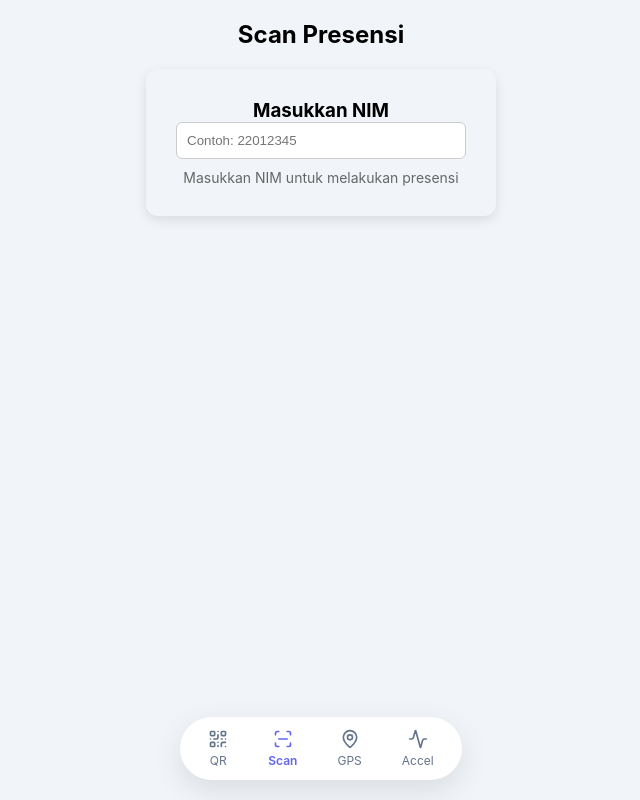
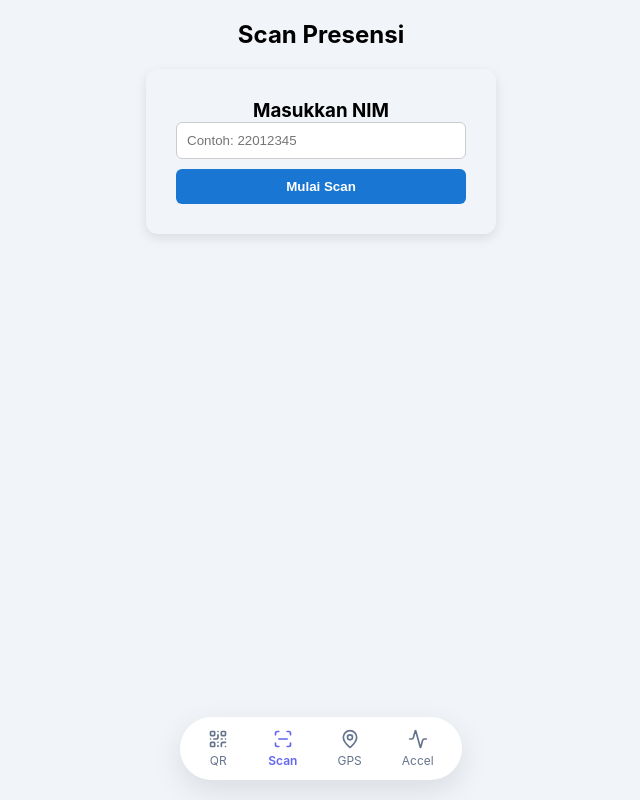
Before and after one commit to nerhays/presensiqr, a React (Vite) app: page / in a window 1280 px wide. Both pictures are taken after a click on the element "Scan". Shown: the whole page, without its empty margins (319-959 px from the left). Built offline with nearby package versions, Linux system fonts and the light colour scheme; no server answers.

Commit message:
pembenaran qr3

```diff
--- a/src/pages/Scan.jsx
+++ b/src/pages/Scan.jsx
@@ -17,7 +17,9 @@ export default function Scan() {
   const scannerRef = useRef(null);
   const scannedRef = useRef(false);
 
+  const [nimInput, setNimInput] = useState("");
   const [userId, setUserId] = useState("");
+
   const [status, setStatus] = useState("idle");
 
   // idle | processing | success | error
@@ -99,9 +101,11 @@ export default function Scan() {
         <div style={card}>
           <h3>Masukkan NIM</h3>
 
-          <input type="text" placeholder="Contoh: 22012345" value={userId} onChange={(e) => setUserId(e.target.value)} style={input} />
+          <input type="text" placeholder="Contoh: 22012345" value={nimInput} onChange={(e) => setNimInput(e.target.value)} style={input} />
 
-          <p style={{ fontSize: 14, color: "#666" }}>Masukkan NIM untuk melakukan presensi</p>
+          <button style={btn} disabled={!nimInput} onClick={() => setUserId(nimInput)}>
+            Mulai Scan
+          </button>
         </div>
       )}
 
@@ -123,7 +127,6 @@ export default function Scan() {
       {status === "success" && (
         <div style={{ ...card, background: "#e8f5e9" }}>
           <div style={checkmark}>✔</div>
-
           <h3 style={{ color: "green" }}>Presensi Berhasil</h3>
         </div>
       )}
@@ -137,8 +140,6 @@ export default function Scan() {
           <button onClick={() => window.location.reload()}>Coba Lagi</button>
         </div>
       )}
-
-      {/* CSS HIDE BUTTON HTML5QRCODE */}
 
       <style>{`
 
@@ -198,6 +199,16 @@ const input = {
   border: "1px solid #ccc",
 };
 
+const btn = {
+  width: "100%",
+  padding: 10,
+  background: "#1976d2",
+  color: "#fff",
+  border: "none",
+  borderRadius: 6,
+  cursor: "pointer",
+};
+
 const checkmark = {
   fontSize: 50,
   marginBottom: 10,
```
